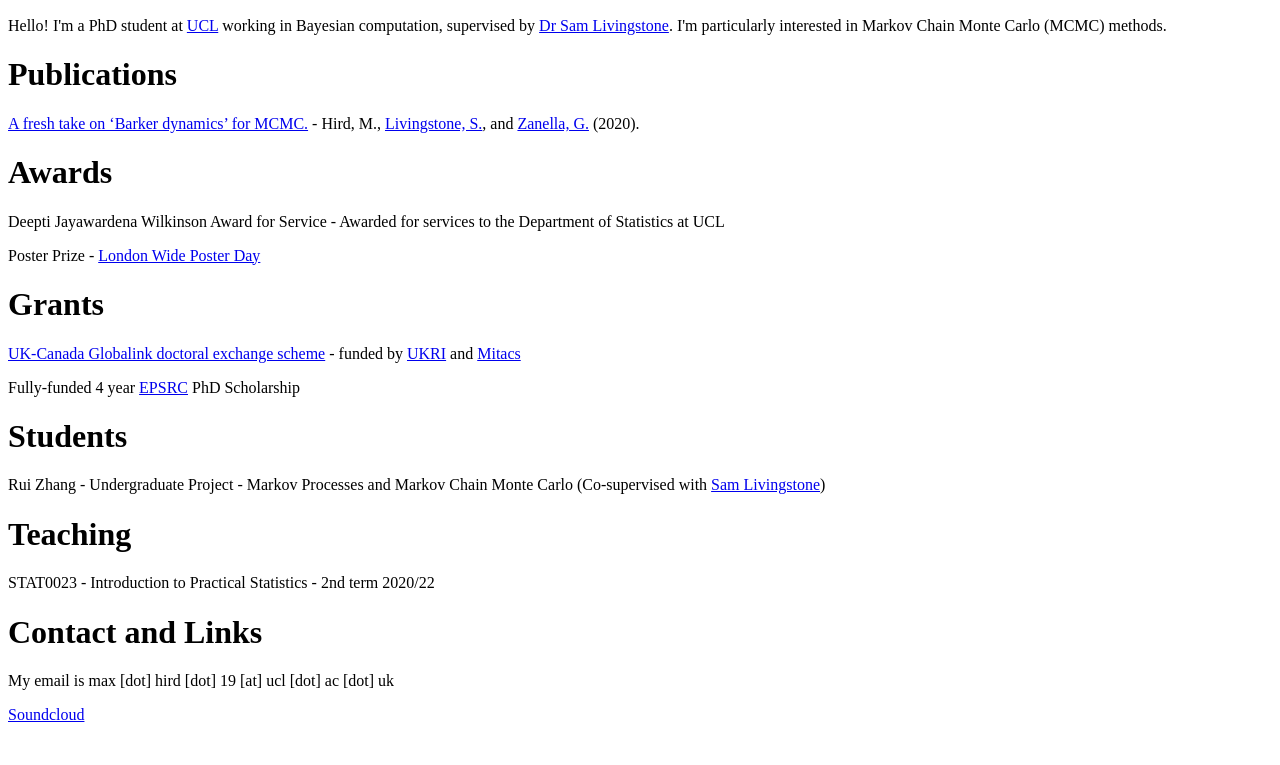
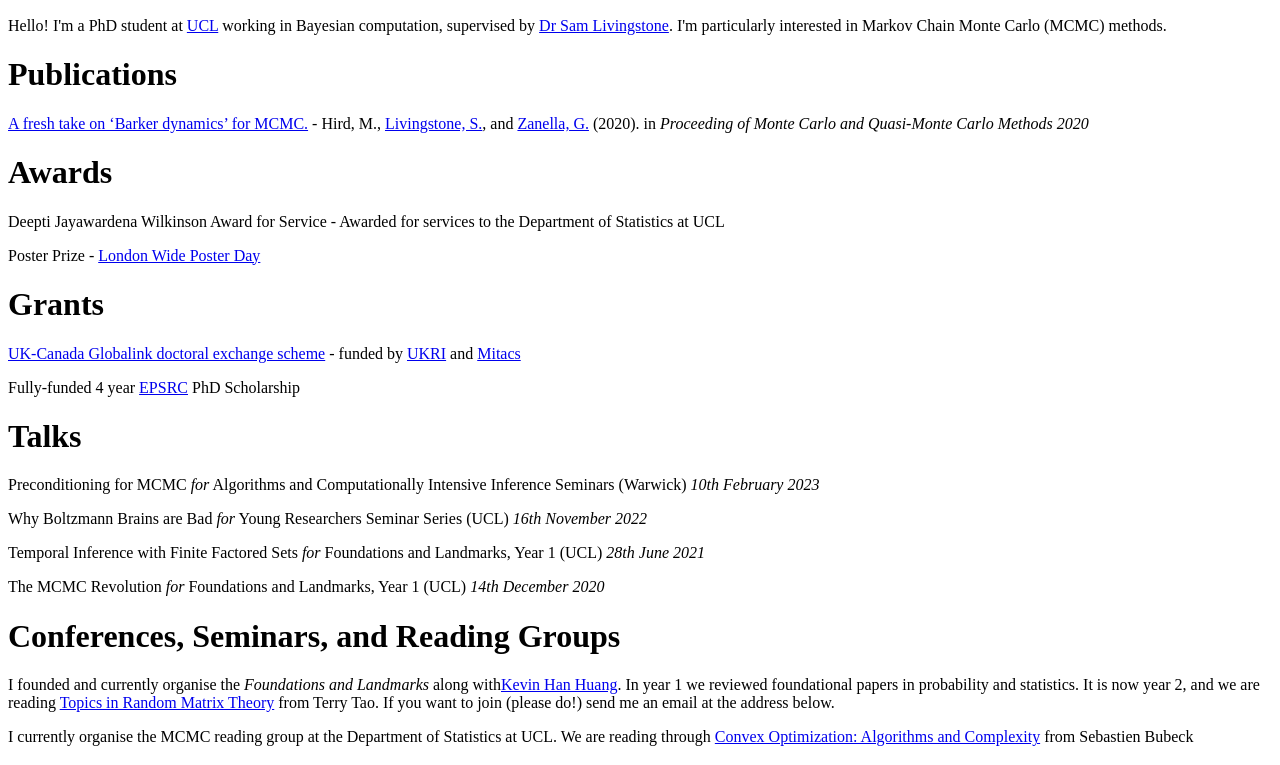
Before and after one commit to maxhhird/maxhhird.github.io, a plain HTML site: page index.html in a window 1280 px wide. Shown: the part 483-1248 px from the top of the page. Before the commit the page ends 1223 px from the top, so only its background shows below. Drawn offline with Linux system fonts and the light colour scheme.

Commit message:
Update index.html

```diff
--- a/index.html
+++ b/index.html
@@ -10,7 +10,7 @@
   I'm particularly interested in Markov Chain Monte Carlo (MCMC) methods.
  </p>
 <h1>Publications</h1>
-<p><a href="https://arxiv.org/pdf/2012.09731.pdf" target="_blank" rel="noopener noreferrer">A fresh take on ‘Barker dynamics’ for MCMC.</a> - Hird, M., <a href="https://samueljlivingstone.wixsite.com/webpage" target="_blank" rel="noopener noreferrer">Livingstone, S.</a>, and <a href="https://sites.google.com/site/gzanellawebpage/home" target="_blank" rel="noopener noreferrer">Zanella, G.</a> (2020).
+<p><a href="https://arxiv.org/pdf/2012.09731.pdf" target="_blank" rel="noopener noreferrer">A fresh take on ‘Barker dynamics’ for MCMC.</a> - Hird, M., <a href="https://samueljlivingstone.wixsite.com/webpage" target="_blank" rel="noopener noreferrer">Livingstone, S.</a>, and <a href="https://sites.google.com/site/gzanellawebpage/home" target="_blank" rel="noopener noreferrer">Zanella, G.</a> (2020). in <i>Proceeding of Monte Carlo and Quasi-Monte Carlo Methods 2020</i>
   </p>
 <h1>Awards</h1>
 <p>Deepti Jayawardena Wilkinson Award for Service - Awarded for services to the Department of Statistics at UCL</p>
@@ -18,6 +18,15 @@
 <h1>Grants</h1>
 <p><a href="https://www.ukri.org/opportunity/uk-canada-globalink-doctoral-exchange-scheme-2/" target="_blank" rel="noopener noreferrer">UK-Canada Globalink doctoral exchange scheme</a> - funded by <a href="https://www.ukri.org/" target="_blank" rel="noopener noreferrer">UKRI</a> and <a href="https://www.mitacs.ca/en" target="_blank" rel="noopener noreferrer">Mitacs</a></p>
 <p>Fully-funded 4 year <a href="https://www.ukri.org/councils/epsrc/" target="_blank" rel="noopener noreferrer">EPSRC</a> PhD Scholarship</p>
+  <h1>Talks</h1>
+  <p>Preconditioning for MCMC <i>for</i> Algorithms and Computationally Intensive Inference Seminars (Warwick) <i>10th February 2023</i></p>
+  <p>Why Boltzmann Brains are Bad <i>for</i> Young Researchers Seminar Series (UCL) <i>16th November 2022</i></p>
+  <p>Temporal Inference with Finite Factored Sets <i>for</i> Foundations and Landmarks, Year 1 (UCL) <i>28th June 2021</i></p>
+  <p>The MCMC Revolution <i>for</i> Foundations and Landmarks, Year 1 (UCL) <i>14th December 2020</i></p>
+  <h1>Conferences, Seminars, and Reading Groups</h1>
+  <p>I founded and currently organise the <i>Foundations and Landmarks</i> along with<a href="https://kevinhanhuang.page/" target="_blank" rel="noopener noreferrer">Kevin Han Huang</a>. In year 1 we reviewed foundational papers in probability and statistics. It is now year 2, and we are reading
+  <a href="https://terrytao.files.wordpress.com/2011/02/matrix-book.pdf" target="_blank" rel="noopener noreferrer">Topics in Random Matrix Theory</a> from Terry Tao. If you want to join (please do!) send me an email at the address below.</p>
+  <p>I currently organise the MCMC reading group at the Department of Statistics at UCL. We are reading through <a href="http://sbubeck.com/Bubeck15.pdf"  target="_blank" rel="noopener noreferrer">Convex Optimization: Algorithms and Complexity</a> from Sebastien Bubeck</p>
 <h1>Students</h1>
 <p>Rui Zhang - Undergraduate Project - Markov Processes and Markov Chain Monte Carlo (Co-supervised with <a href="https://samueljlivingstone.wixsite.com/webpage" target="_blank" rel="noopener noreferrer">Sam Livingstone</a>)</p>
 <h1>Teaching</h1>
```
